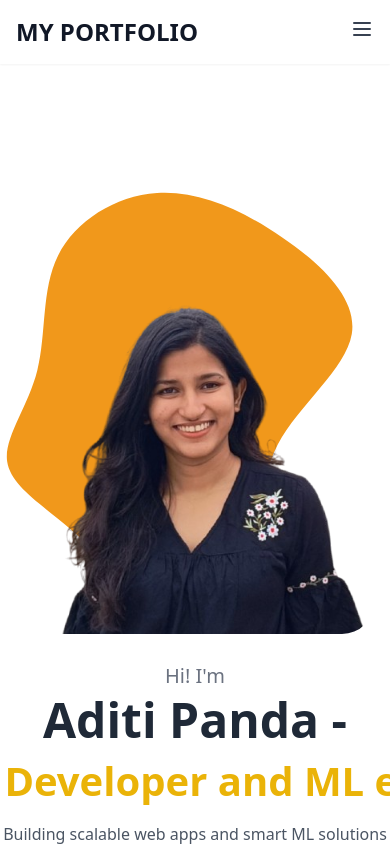
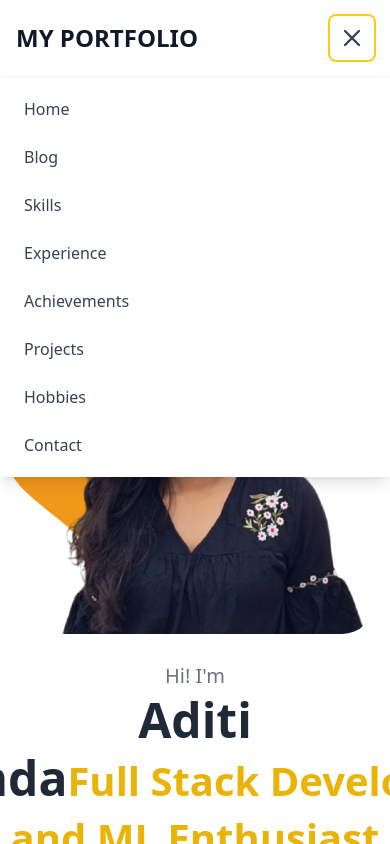
Before and after one commit to aditipanda01/my_portfolio, a React (Vite) app: page / in a window 390 px wide. Both pictures are taken after a click on the button "Open navigation menu". Shown: the top 844 px of the page. Built offline with nearby package versions, Linux system fonts and the light colour scheme.

Commit message:
updated navbar and hero

```diff
--- a/src/components/Hero.jsx
+++ b/src/components/Hero.jsx
@@ -8,9 +8,15 @@ export default function Hero() {
       <div className="hero-content">
         <div className="text-content">
           <p className="intro">Hi! I'm</p>
-          <h1 className="heading">
-            Aditi Panda - <span className="highlight">Full Stack Developer and ML enthusiast </span>
-          </h1>
+
+<h1 className="heading">
+  <span className="hero-name">Aditi Panda</span>
+  <span className="highlight">
+    Full Stack Developer
+    <br className="desktop-break" /> and ML Enthusiast
+  </span>
+</h1>
+
           <p className="subtext">
           Building scalable web apps and smart ML solutions with a focus on clean code and great user experiences.
           </p>
--- a/src/components/Navbar.jsx
+++ b/src/components/Navbar.jsx
@@ -1,35 +1,112 @@
-import React from "react";
+
+import React, { useState } from "react";
 
 export default function Navbar() {
+  const [menuOpen, setMenuOpen] = useState(false);
+
+  const navLinks = [
+    { name: "Home", href: "#hero" },
+    { name: "Blog", href: "#about" },
+    { name: "Skills", href: "#skills" },
+    { name: "Experience", href: "#experience" },
+    { name: "Achievements", href: "#achievements" },
+    { name: "Projects", href: "#projects" },
+    { name: "Hobbies", href: "#hobbies" },
+    { name: "Contact", href: "#contact" },
+  ];
+
+  const closeMenu = () => setMenuOpen(false);
+
   return (
     <header className="w-full bg-white shadow-sm fixed top-0 left-0 z-50">
       <div className="max-w-7xl mx-auto px-4 md:px-8 py-4 flex justify-between items-center">
         {/* Logo */}
-        <div className="text-2xl font-extrabold text-gray-900">
+        <a
+          href="#hero"
+          onClick={closeMenu}
+          className="text-2xl font-extrabold text-gray-900 whitespace-nowrap"
+        >
           MY PORTFOLIO
-        </div>
+        </a>
 
-        {/* Navigation */}
-        <nav className="hidden md:flex space-x-8 font-medium text-gray-700">
-          <a href="#hero" className="hover:text-yellow-500">Home</a>
-          <a href="#about" className="hover:text-yellow-500">Blog</a>
-          <a href="#skills" className="hover:text-yellow-500">Skills</a>
-          <a href="#experience" className="hover:text-yellow-500">Experience</a>
-          <a href="#achievements" className="hover:text-yellow-500">Achievements</a>
-          <a href="#projects" className="hover:text-yellow-500">Projects</a>
-           <a href="#hobbies" className="hover:text-yellow-500">Hobbies</a>
-          <a href="#contact" className="hover:text-yellow-500">Contact</a>
+        {/* Desktop Navigation */}
+        <nav className="hidden md:flex items-center space-x-6 lg:space-x-8 font-medium text-gray-700">
+          {navLinks.map((link) => (
+            <a
+              key={link.name}
+              href={link.href}
+              className="hover:text-yellow-500 transition-colors"
+            >
+              {link.name}
+            </a>
+          ))}
         </nav>
 
         {/* Mobile Hamburger */}
-        <div className="md:hidden">
-          <button className="text-gray-700 focus:outline-none">
-            <svg className="w-6 h-6" fill="none" stroke="currentColor" strokeWidth="2" viewBox="0 0 24 24">
-              <path strokeLinecap="round" strokeLinejoin="round" d="M4 6h16M4 12h16M4 18h16" />
+        <button
+          type="button"
+          onClick={() => setMenuOpen((open) => !open)}
+          aria-label={menuOpen ? "Close navigation menu" : "Open navigation menu"}
+          aria-expanded={menuOpen}
+          aria-controls="mobile-navigation"
+          className="md:hidden relative z-[60] p-2 text-gray-700 rounded-md hover:bg-gray-100 focus:outline-none focus:ring-2 focus:ring-yellow-400"
+        >
+          {menuOpen ? (
+            /* Close icon */
+            <svg
+              className="w-7 h-7"
+              fill="none"
+              stroke="currentColor"
+              strokeWidth="2"
+              viewBox="0 0 24 24"
+              aria-hidden="true"
+            >
+              <path
+                strokeLinecap="round"
+                strokeLinejoin="round"
+                d="M6 6l12 12M18 6L6 18"
+              />
             </svg>
-          </button>
-        </div>
+          ) : (
+            /* Hamburger icon */
+            <svg
+              className="w-7 h-7"
+              fill="none"
+              stroke="currentColor"
+              strokeWidth="2"
+              viewBox="0 0 24 24"
+              aria-hidden="true"
+            >
+              <path
+                strokeLinecap="round"
+                strokeLinejoin="round"
+                d="M4 6h16M4 12h16M4 18h16"
+              />
+            </svg>
+          )}
+        </button>
       </div>
+
+      {/* Mobile Dropdown */}
+      {menuOpen && (
+        <nav
+          id="mobile-navigation"
+          className="md:hidden absolute top-full left-0 w-full bg-white shadow-lg border-t border-gray-100"
+        >
+          <div className="flex flex-col py-2">
+            {navLinks.map((link) => (
+              <a
+                key={link.name}
+                href={link.href}
+                onClick={closeMenu}
+                className="px-6 py-3 text-gray-700 font-medium hover:bg-yellow-50 hover:text-yellow-600 transition-colors"
+              >
+                {link.name}
+              </a>
+            ))}
+          </div>
+        </nav>
+      )}
     </header>
   );
 }
```
